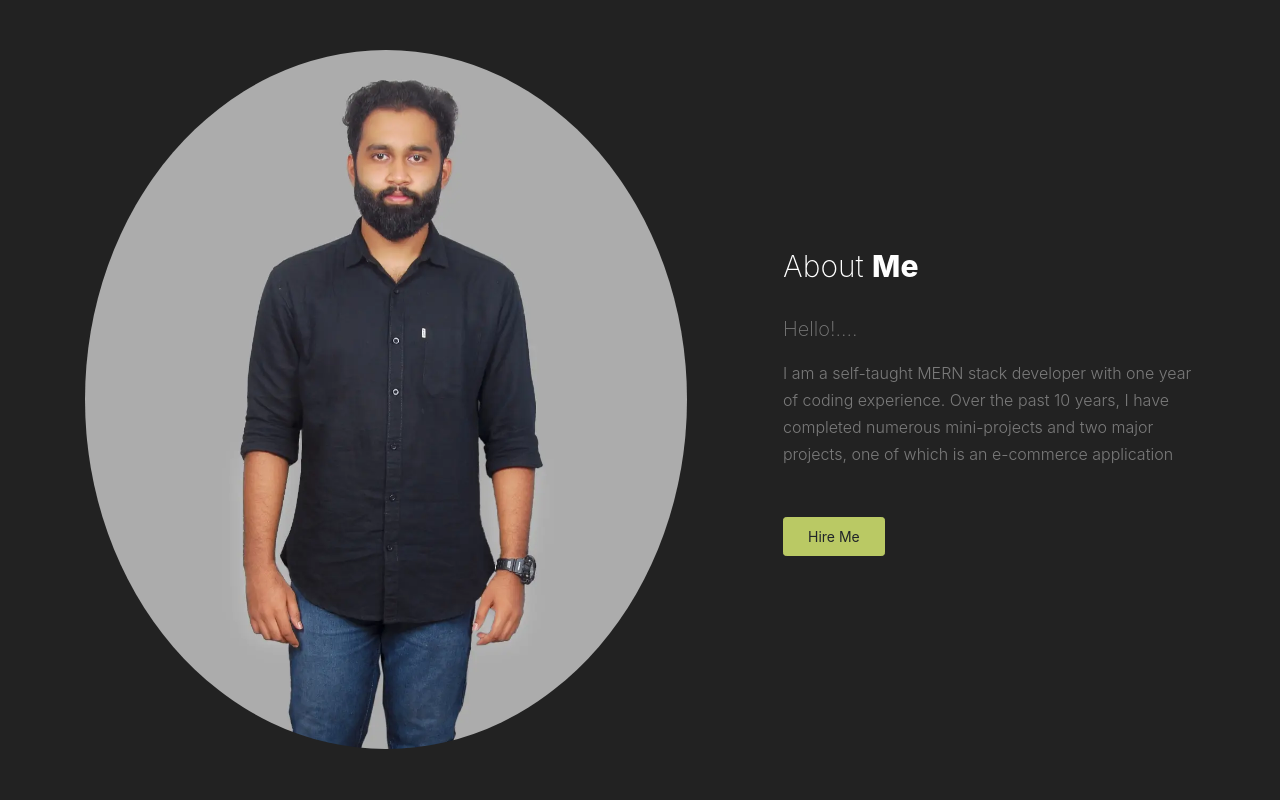
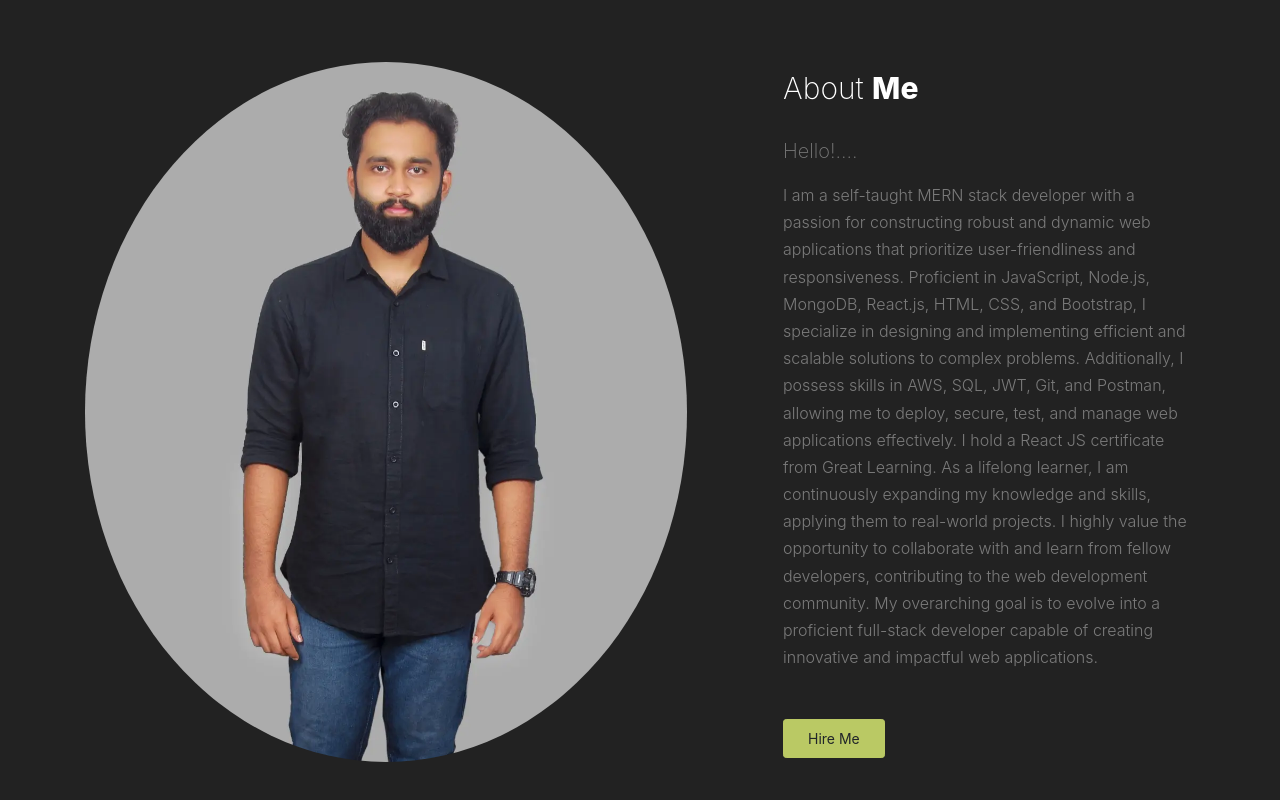
Before and after one commit to ajasma6570/Personal-Website, a plain HTML site: page index.html in a window 1280 px wide. Shown: the part 830-1630 px from the top of the page. Drawn offline with Linux system fonts and the light colour scheme; files whose address does not match are found by name.

Commit message:
Update index.html

```diff
--- a/index.html
+++ b/index.html
@@ -69,7 +69,9 @@
 							<h2>About <strong>Me</strong></h2>
 						</div>
 						<p class="lead">Hello!....</p>
-						<p class="mb-5  ">I am a self-taught MERN stack developer with one year of coding experience. Over the past 10 years, I have completed numerous mini-projects and two major projects, one of which is an e-commerce application</p>
+						<p class="mb-5  ">I am a self-taught MERN stack developer with a passion for constructing robust and dynamic web applications that prioritize user-friendliness and responsiveness. Proficient in JavaScript, Node.js, MongoDB, React.js, HTML, CSS, and Bootstrap, I specialize in designing and implementing efficient and scalable solutions to complex problems. Additionally, I possess skills in AWS, SQL, JWT, Git, and Postman, allowing me to deploy, secure, test, and manage web applications effectively. I hold a React JS certificate from Great Learning.
+
+As a lifelong learner, I am continuously expanding my knowledge and skills, applying them to real-world projects. I highly value the opportunity to collaborate with and learn from fellow developers, contributing to the web development community. My overarching goal is to evolve into a proficient full-stack developer capable of creating innovative and impactful web applications.</p>
 
 						<p>
 							<a href="#section-contact" class="btn btn-primary px-4 py-2 btn-sm smoothscroll">Hire Me</a>
```
